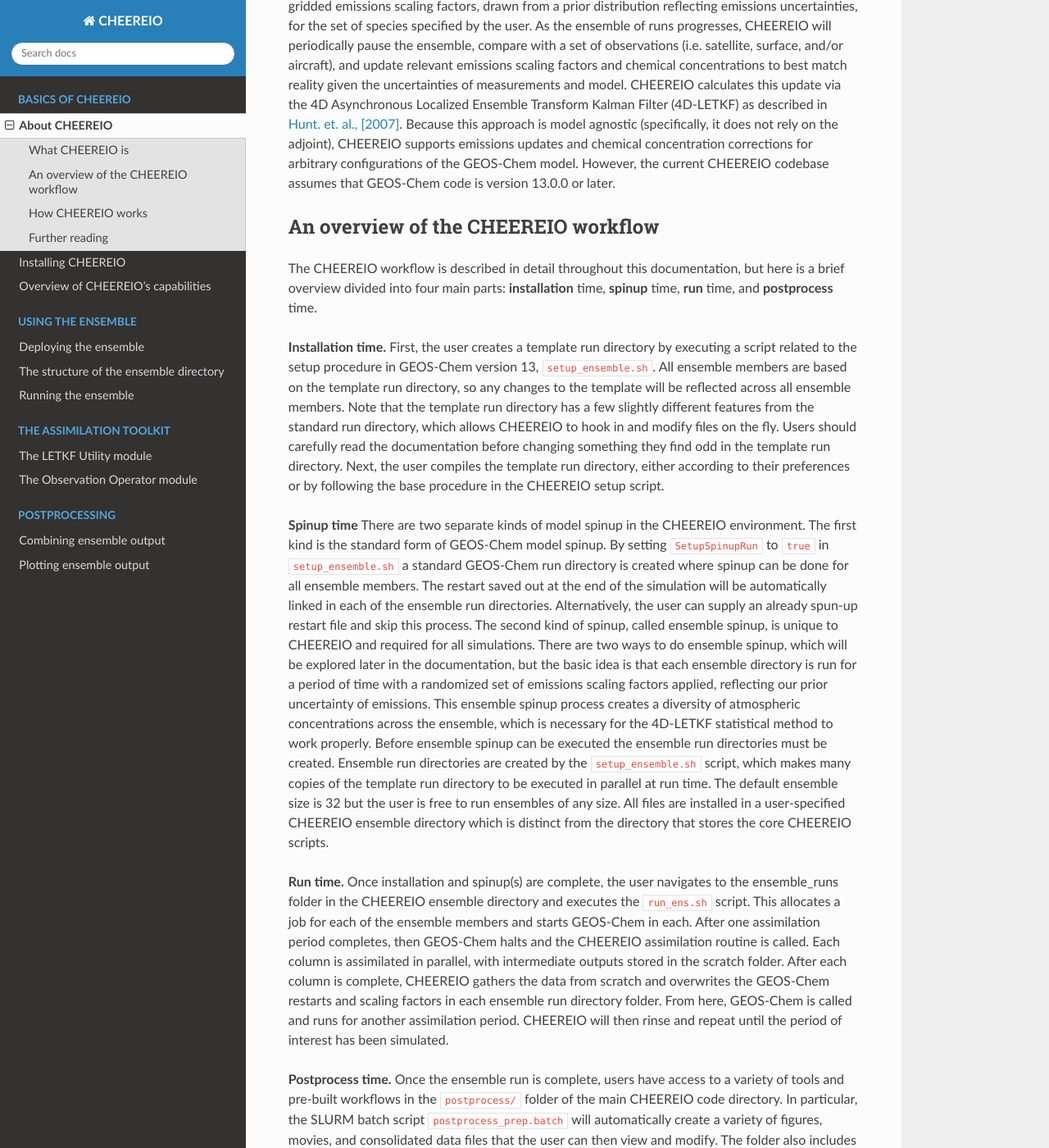
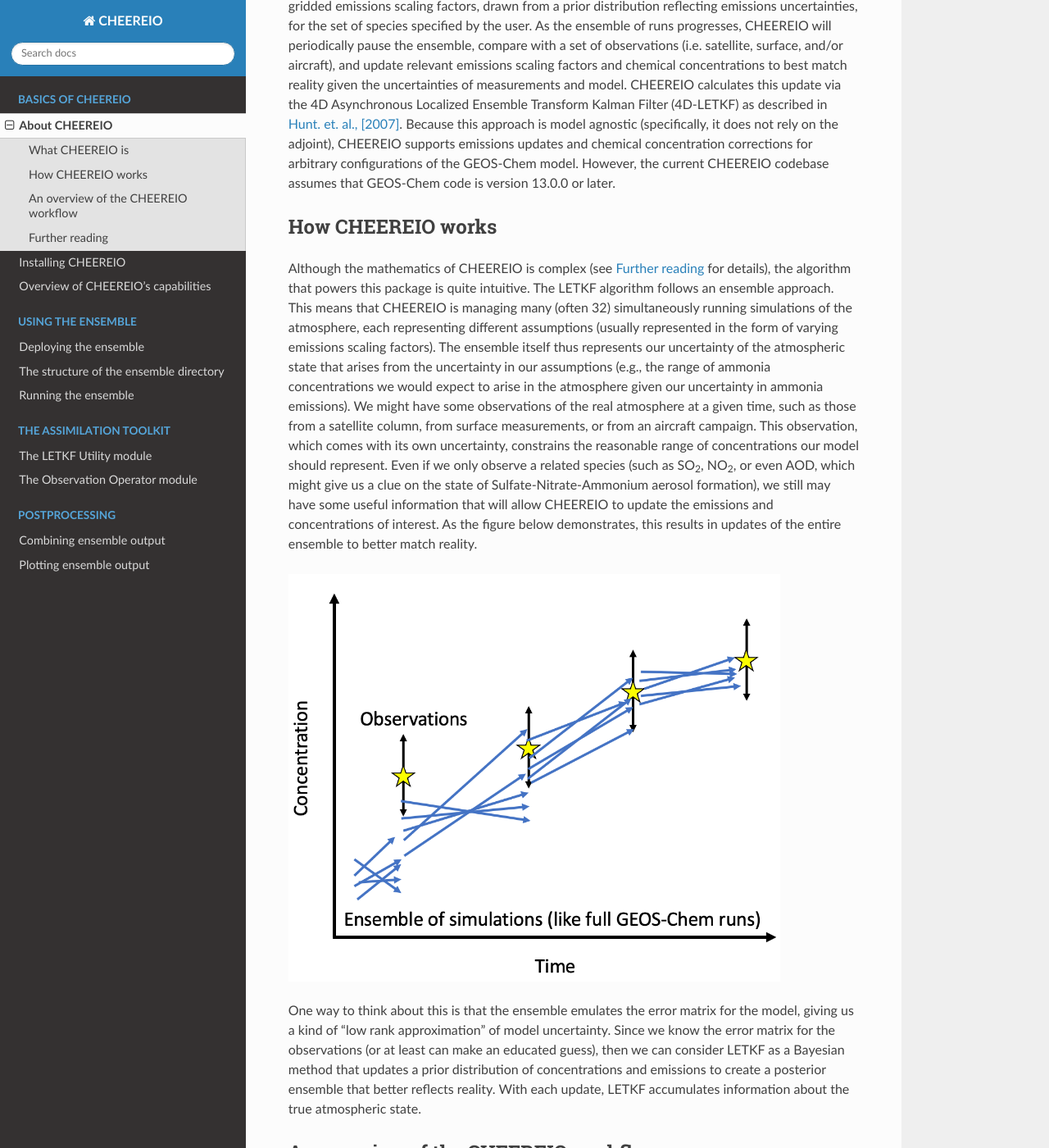
Before and after one commit to drewpendergrass/CHEEREIO, a Sphinx documentation site: the page built from docs/About-CHEEREIO.rst, in a window 1280 px wide and 1400 px high, scrolled down 317 px. Shown: the whole window at 82% size. Built offline with Sphinx 7.4.7 and the Read the Docs theme 2.0.0, drawn with Linux system fonts in a browser that asks for light colours; some of the changed text lies outside the part shown.

Commit message:
edited about page

```diff
--- a/docs/About-CHEEREIO.rst
+++ b/docs/About-CHEEREIO.rst
@@ -5,6 +5,17 @@ What CHEEREIO is
 -------------
 
 The CHEmistry and Emissions REanalysis Interface with Observations (CHEEREIO) is a package that wraps the `GEOS-Chem <https://github.com/geoschem>`__ chemical transport model source code. After a simple modification of a single configuration file (``ens_config.json``), CHEEREIO automatically produces and compiles an ensemble of GEOS-Chem run directories. Each ensemble member comes with a randomized set of gridded emissions scaling factors, drawn from a prior distribution reflecting emissions uncertainties, for the set of species specified by the user. As the ensemble of runs progresses, CHEEREIO will periodically pause the ensemble, compare with a set of observations (i.e. satellite, surface, and/or aircraft), and update relevant emissions scaling factors and chemical concentrations to best match reality given the uncertainties of measurements and model. CHEEREIO calculates this update via the 4D Asynchronous Localized Ensemble Transform Kalman Filter (4D-LETKF) as described in `Hunt. et. al., [2007] <https://doi.org/10.1016/j.physd.2006.11.008>`__. Because this approach is model agnostic (specifically, it does not rely on the adjoint), CHEEREIO supports emissions updates and chemical concentration corrections for arbitrary configurations of the GEOS-Chem model. However, the current CHEEREIO codebase assumes that GEOS-Chem code is version 13.0.0 or later.
+
+How CHEEREIO works
+-----------------------------
+
+Although the mathematics of CHEEREIO is complex (see :ref:`Further Reading` for details), the algorithm that powers this package is quite intuitive. The LETKF algorithm follows an ensemble approach. This means that CHEEREIO is managing many (often 32) simultaneously running simulations of the atmosphere, each representing different assumptions (usually represented in the form of varying emissions scaling factors). The ensemble itself thus represents our uncertainty of the atmospheric state that arises from the uncertainty in our assumptions (e.g., the range of ammonia concentrations we would expect to arise in the atmosphere given our uncertainty in ammonia emissions). We might have some observations of the real atmosphere at a given time, such as those from a satellite column, from surface measurements, or from an aircraft campaign. This observation, which comes with its own uncertainty, constrains the reasonable range of concentrations our model should represent. Even if we only observe a related species (such as SO\ :sub:`2`\ , NO\ :sub:`2`\ , or even AOD, which might give us a clue on the state of Sulfate-Nitrate-Ammonium aerosol formation), we still may have some useful information that will allow CHEEREIO to update the emissions and concentrations of interest. As the figure below demonstrates, this results in updates of the entire ensemble to better match reality.
+
+.. image:: ensemble_diagram.png
+  :width: 600
+  :alt: Figure demonstrating how ensemble of simulations is adjusted to match observations over time.
+
+One way to think about this is that the ensemble emulates the error matrix for the model, giving us a kind of "low rank approximation" of model uncertainty. Since we know the error matrix for the observations (or at least can make an educated guess), then we can consider LETKF as a Bayesian method that updates a prior distribution of concentrations and emissions to create a posterior ensemble that better reflects reality. With each update, LETKF accumulates information about the true atmospheric state.
 
 An overview of the CHEEREIO workflow
 -----------------------------
@@ -23,18 +34,6 @@ The CHEEREIO workflow is described in detail throughout this documentation, but
   :width: 600
   :alt: Figure demonstrating how CHEEREIO installation and runtime works.
 
-
-How CHEEREIO works
------------------------------
-
-Although the mathematics of CHEEREIO is complex (see :ref:`Further Reading` for details), the algorithm that powers this package is quite intuitive. The LETKF algorithm follows an ensemble approach. This means that CHEEREIO is managing many (often 32) simultaneously running simulations of the atmosphere, each representing different assumptions (usually represented in the form of varying emissions scaling factors). The ensemble itself thus represents our uncertainty of the atmospheric state that arises from the uncertainty in our assumptions (e.g., the range of ammonia concentrations we would expect to arise in the atmosphere given our uncertainty in ammonia emissions). We might have some observations of the real atmosphere at a given time, such as those from a satellite column, from surface measurements, or from an aircraft campaign. This observation, which comes with its own uncertainty, constrains the reasonable range of concentrations our model should represent. Even if we only observe a related species (such as SO\ :sub:`2`\ , NO\ :sub:`2`\ , or even AOD, which might give us a clue on the state of Sulfate-Nitrate-Ammonium aerosol formation), we still may have some useful information that will allow CHEEREIO to update the emissions and concentrations of interest. As the figure below demonstrates, this results in updates of the entire ensemble to better match reality.
-
-.. image:: ensemble_diagram.png
-  :width: 600
-  :alt: Figure demonstrating how ensemble of simulations is adjusted to match observations over time.
-
-One way to think about this is that the ensemble emulates the error matrix for the model, giving us a kind of "low rank approximation" of model uncertainty. Since we know the error matrix for the observations (or at least can make an educated guess), then we can consider LETKF as a Bayesian method that updates a prior distribution of concentrations and emissions to create a posterior ensemble that better reflects reality. With each update, LETKF accumulates information about the true atmospheric state.
-
 .. _Further reading:
 
 Further reading
```
